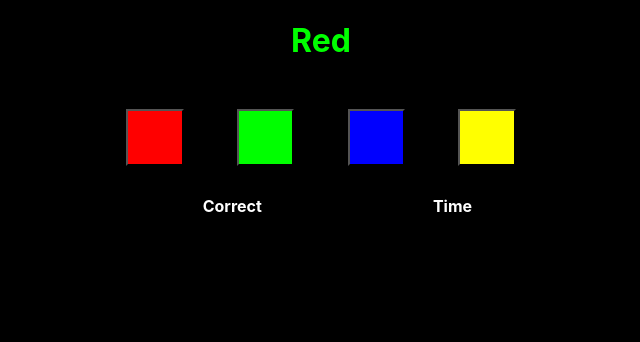
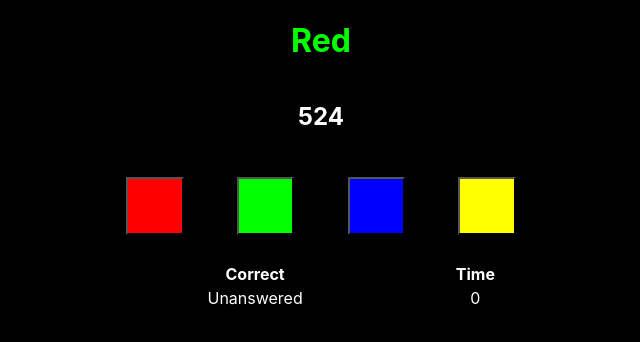
Before and after one commit to stroopy-itb/stroopy-client, a React (Create React App) app: page / in a window 1280 px wide. Shown: the top 342 px of the page, without its empty margins (319-959 px from the left). Built offline with nearby package versions, Linux system fonts and the light colour scheme.

Commit message:
add answer countdown timer

```diff
--- a/package.json
+++ b/package.json
@@ -11,6 +11,7 @@
     "@types/react": "^17.0.20",
     "@types/react-dom": "^17.0.9",
     "react": "^17.0.2",
+    "react-countdown": "^2.3.2",
     "react-dom": "^17.0.2",
     "react-scripts": "5.0.0",
     "typescript": "^4.4.2",
--- a/src/App.css
+++ b/src/App.css
@@ -4,5 +4,5 @@
   display: flex;
   justify-content: center;
   align-items: stretch;
-  height: 100vh;
+  min-height: 100vh;
 }
--- /dev/null
+++ b/src/page/SetupPage.tsx
@@ -0,0 +1,6 @@
+
+export default function SetupPage(): JSX.Element {
+    return (
+        <p>Setup</p>
+    )
+}
--- a/src/page/StroopPage.tsx
+++ b/src/page/StroopPage.tsx
@@ -1,7 +1,8 @@
-import React, { useState } from "react";
+import React, { useCallback, useEffect, useRef, useState } from "react";
 import { AnswerRecord, AnswerStatus, answerStatusToString } from "../model/AnswerRecord";
 import ColorPair from "../model/ColorPair";
 import { Prompt, promptToString } from "../model/Prompt";
+import Countdown from "react-countdown";
 
 export default function StroopPage(): JSX.Element {
     const [pairs, setPairs] = useState<ColorPair[]>([
@@ -47,8 +48,8 @@ export default function StroopPage(): JSX.Element {
 
     const [answerRecords, setAnswerRecords] = useState<AnswerRecord[]>([]);
 
-    const chooseAnswer = (answer: ColorPair | undefined) => {
-        const newRecord: AnswerRecord = {status: AnswerStatus.Unanswered, time: 0};
+    const chooseAnswer = (answer: ColorPair | undefined, time: number) => {
+        const newRecord: AnswerRecord = {status: AnswerStatus.Unanswered, time};
 
         if (!answer) {
             setAnswerRecords(oldRecord => [...oldRecord, newRecord]);
@@ -70,17 +71,42 @@ export default function StroopPage(): JSX.Element {
         setAnswerRecords(oldRecord => [...oldRecord, newRecord]);
         setStroopKey(pickRandomPair);
         setPrompt(randomPrompt);
+        setTimerId(Math.random());
+    }
+
+    // TODO: fix timer logic/or create from scratch (this logic is stupid)
+    const [timerId, setTimerId] = useState(Math.random());
+    const resetTimer = (time: number) => {
+        if (time < 0) {
+            chooseAnswer(undefined, 0);
+        }
     }
 
     return (
         <div style={{height: "100%", display: "flex", flexDirection: "column", justifyContent: "start", alignItems: "center" }}>
             <h1 style={{ fontWeight: "bold", color: stroopKey.color }}>{stroopKey.text}</h1>
             {/* <h2 style={{ fontWeight: "bold", color: "white" }}>{promptToString(prompt)}</h2> */}
-            <div>
-            {pairs.map((pair) => (
-                <button style={{ backgroundColor: pair.color, margin: "2em", padding: "2em" }} onClick={() => chooseAnswer(pair)}></button>
-            ))}
-            </div>
+
+            <Countdown
+                key={timerId}
+                intervalDelay={0}
+                precision={3}
+                date={Date.now() + 3000}
+                onTick={({total}) => resetTimer(total)}
+                overtime
+                renderer={({total}) => {
+                    return (
+                    <div>
+                        <h2 style={{color: "white"}}>{total}</h2>
+                        <div>
+                        {pairs.map((pair) => (
+                            <button key={pair.text} style={{ backgroundColor: pair.color, margin: "2em", padding: "2em" }} onClick={() => chooseAnswer(pair, total)}/>
+                        ))}
+                        </div>
+                    </div>
+                )}}
+            />
+
             <table style={{ color: "white", width: "100%" }}>
                 <thead>
                     <tr>
```
Also changed, not shown: 1 other file (tests, documents, lock files or other folders).
